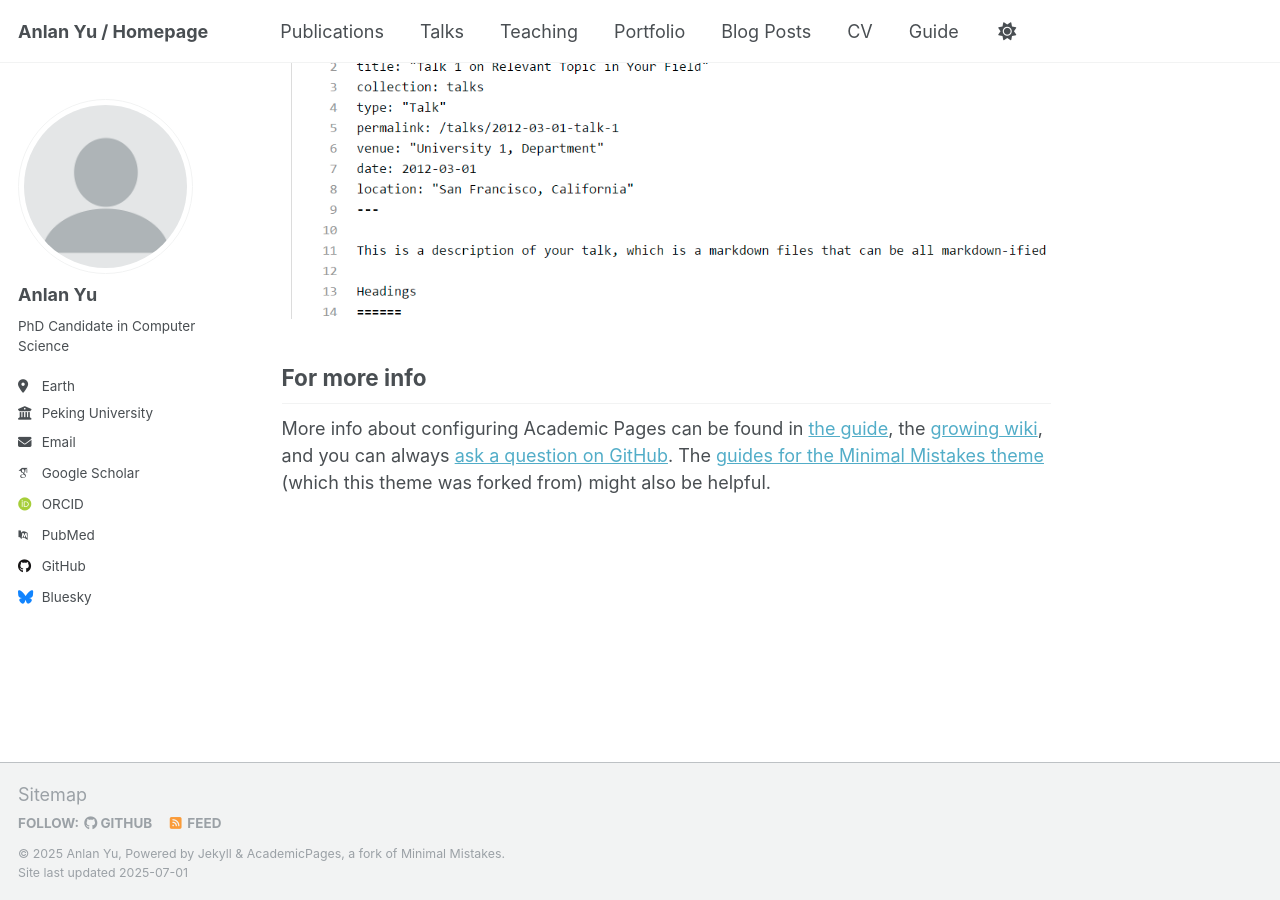
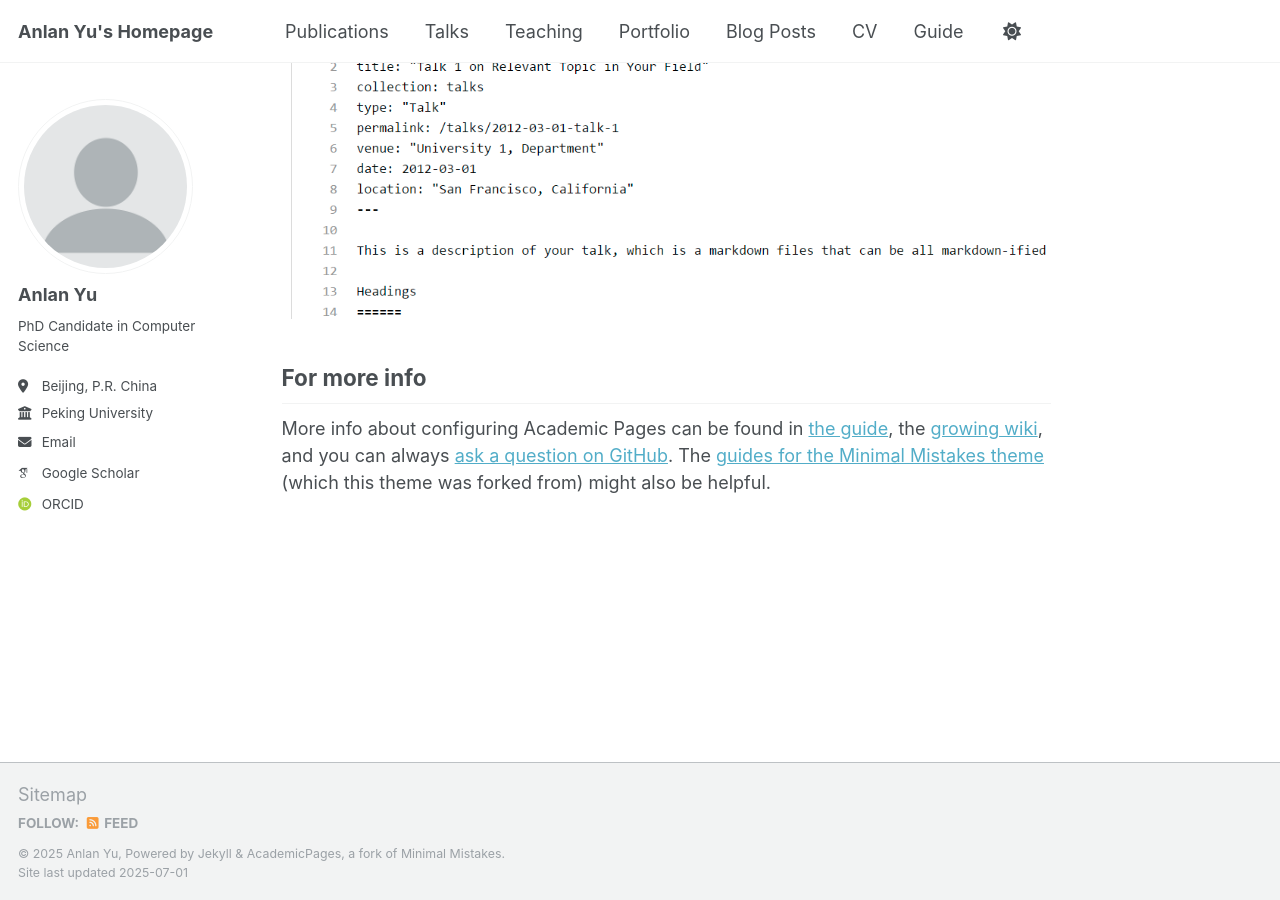
Before and after one commit to Yu-Anlan/yu-anlan.github.io, a Jekyll site: the page built from _pages/about.md, in a window 1280 px wide and 900 px high, scrolled down 2880 px. Built offline with Jekyll 4.4.1, drawn with Linux system fonts in a browser that asks for light colours; some web fonts are replaced; a script that is not in the unit is left out.

```diff
--- a/_config.yml
+++ b/_config.yml
@@ -9,8 +9,8 @@
 # Basic Site Settings
 locale                   : "en-US"
 site_theme               : "default"
-title                    : "Anlan Yu / Homepage"
-title_separator          : "'s"
+title                    : "Anlan Yu's Homepage"
+title_separator          : "-"
 name                     : &name "Anlan Yu"
 description              : &description "PhD Candidate @ PKU"
 url                      : https://yu-anlan.github.io
@@ -26,7 +26,7 @@ author:
   name             : "Anlan Yu"
   pronouns         : # example: "she/her"
   bio              : "PhD Candidate in Computer Science"
-  location         : "Earth"
+  location         : "Beijing, P.R. China"
   employer         : "Peking University"
   uri              : # URL
   email            : "yal6040@pku.edu.cn"
@@ -34,11 +34,11 @@ author:
   # Academic websites
   academia         : # URL
   arxiv            : # URL - Update with the correct link to your profile
-  googlescholar    : "https://scholar.google.com/citations?user=PS_CX0AAAAAJ"
+  googlescholar    : "https://scholar.google.com/citations?user=fOopY70AAAAJ&hl=zh-CN&oi=ao"
   impactstory      : # URL
-  orcid            : "http://orcid.org/yourorcidurl"
+  orcid            : "https://orcid.org/0009-0008-7092-7502"
   semantic         : # URL
-  pubmed           : "https://www.ncbi.nlm.nih.gov/pubmed/?term=john+snow"
+  pubmed           : # "https://www.ncbi.nlm.nih.gov/pubmed/?term=john+snow"
   researchgate     : # URL
   scopus           : # URL
 
@@ -46,13 +46,13 @@ author:
   bitbucket        : # Username - Update with your username on the site
   codepen          : # Username
   dribbble         : # Username
-  github           : "academicpages"
+  github           : # "academicpages"
   kaggle           : # Username
   stackoverflow    : # User number or user number and name (i.e., use "1" or "1/jeff-atwood")
 
   # Social media
   artstation       : # Username
-  bluesky          : "bsky.app" # Replace this with you Bluesky username
+  bluesky          : # "bsky.app" # Replace this with you Bluesky username
   facebook         : # Username
   flickr           : # Username
   foursquare       : # Username
```
